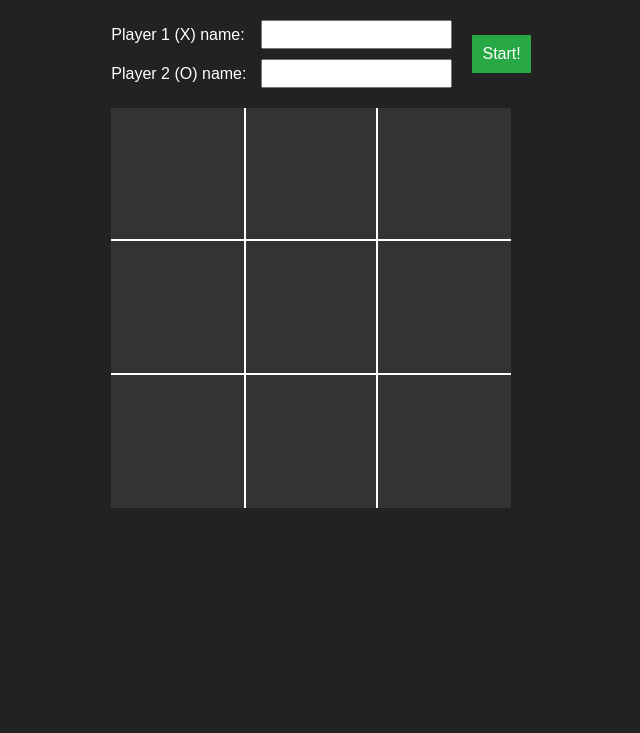
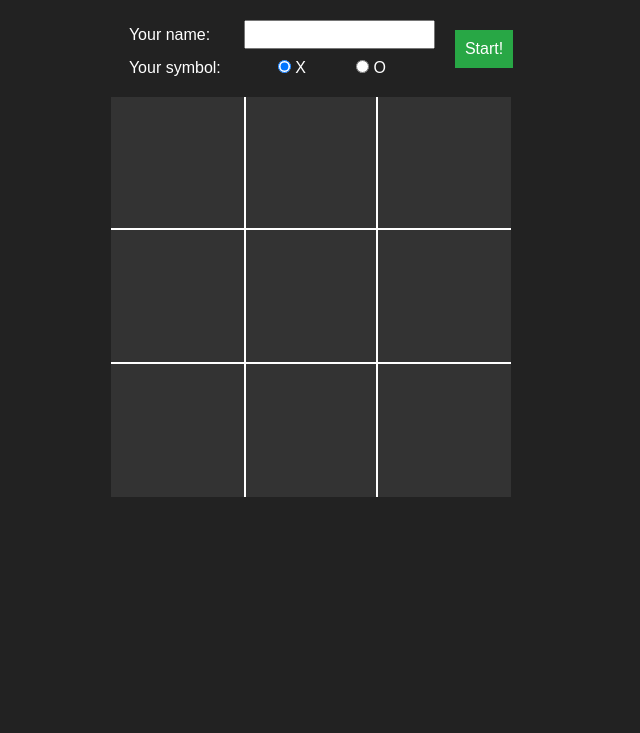
Before and after one commit to mateusznurzynski/tic-tac-toe, a plain HTML site: page index.html in a window 1280 px wide. Shown: the part 67-800 px from the top of the page, without its empty margins (329-969 px from the left). Drawn offline with Linux system fonts and the light colour scheme.

Commit message:
Change the form for player vs computer mode

```diff
--- a/index.html
+++ b/index.html
@@ -13,12 +13,30 @@
 		<div class="game-controls">
 			<form action="#" class="game-form" id="game-form">
 				<div class="input-wrapper">
-					<label for="player1-name">Player 1 (X) name:</label>
-					<input type="text" id="player1-name" />
+					<label for="player1-name">Your name:</label>
+					<input type="text" id="player-name" />
 				</div>
-				<div class="input-wrapper">
-					<label for="player2-name">Player 2 (O) name:</label>
-					<input type="text" id="player2-name" />
+				<div class="input-wrapper radio-wrapper">
+					<label>Your symbol:</label>
+					<div class="radio">
+						<div class="pointer">
+							<input
+								type="radio"
+								id="player-radio-x"
+								name="player-symbol"
+								checked
+							/>
+							<label for="player-radio-x">X</label>
+						</div>
+						<div class="pointer">
+							<input
+								type="radio"
+								id="player-radio-o"
+								name="player-symbol"
+							/>
+							<label for="player-radio-o">O</label>
+						</div>
+					</div>
 				</div>
 			</form>
 			<button type="submit" form="game-form" class="start-btn">
--- a/main.js
+++ b/main.js
@@ -116,9 +116,9 @@ const inputControl = (function () {
 	function startGame(e) {
 		e.preventDefault();
 		document.querySelector('.output').textContent = '';
-		const player1Name = form.querySelector('#player1-name').value;
-		const player2Name = form.querySelector('#player2-name').value;
-		gameFlow.createPlayers(player1Name, player2Name);
+		const playerName = form.querySelector('#player-name').value;
+		const playerSymbol = form.querySelector('#player-symbol').value;
+		gameFlow.createPlayers(playerName, playerSymbol);
 		addGameEvents();
 	}
 
@@ -150,22 +150,23 @@ const inputControl = (function () {
 
 const gameFlow = (function () {
 	let players;
+	const COMPUTER_NAME = 'Computer';
 
-	function createPlayers(username1, username2) {
-		if (username1 === '') {
-			username1 = 'X';
-		}
-		if (username2 === '') {
-			username2 = 'O';
-		}
+	function createPlayers(playerUsername, playerSymbol) {
+		const username1 = playerSymbol === 'X' ? playerUsername : null;
+		const username2 = playerSymbol === 'O' ? playerUsername : null;
 		players = [Player('X', username1, true), Player('O', username2, false)];
 	}
 
-	function Player(symbol, username, isHisTurn) {
+	function Player(symbol, username, isHisTurn, computer) {
+		if (computer) {
+			username = COMPUTER_NAME;
+		}
 		return {
 			symbol,
 			username,
 			isHisTurn,
+			computer,
 		};
 	}
 
--- a/style.css
+++ b/style.css
@@ -29,6 +29,14 @@ h1 {
 	margin: 15px;
 }
 
+.pointer {
+	cursor: pointer;
+}
+
+.pointer * {
+	cursor: pointer;
+}
+
 .game-controls {
 	display: flex;
 	align-items: center;
@@ -58,6 +66,22 @@ h1 {
 	justify-content: space-between;
 	padding: 5px;
 	align-items: center;
+}
+
+.input-wrapper > label {
+	min-width: 100px;
+}
+
+.radio-wrapper {
+	justify-content: flex-end;
+	gap: 0px;
+}
+
+.radio {
+	display: flex;
+	justify-content: center;
+	gap: 50px;
+	width: 100%;
 }
 
 .input-wrapper > input {
```
